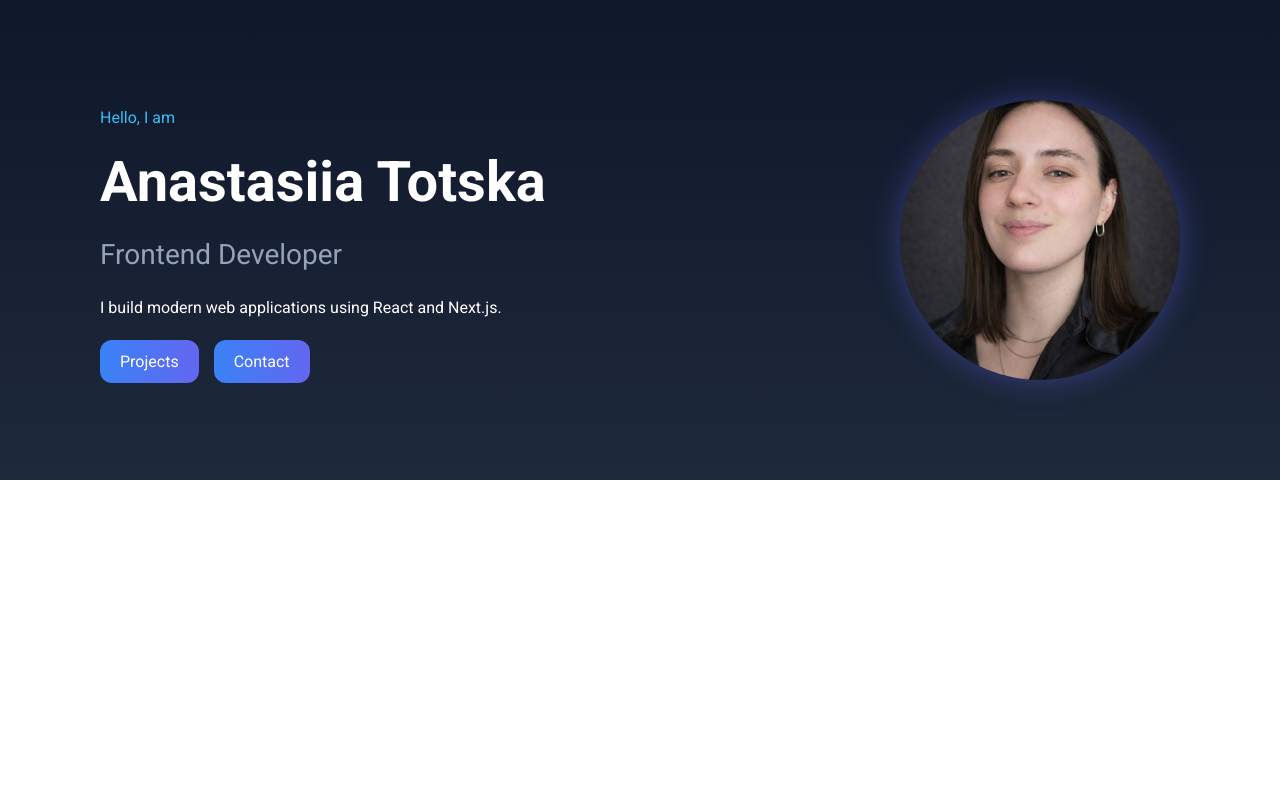
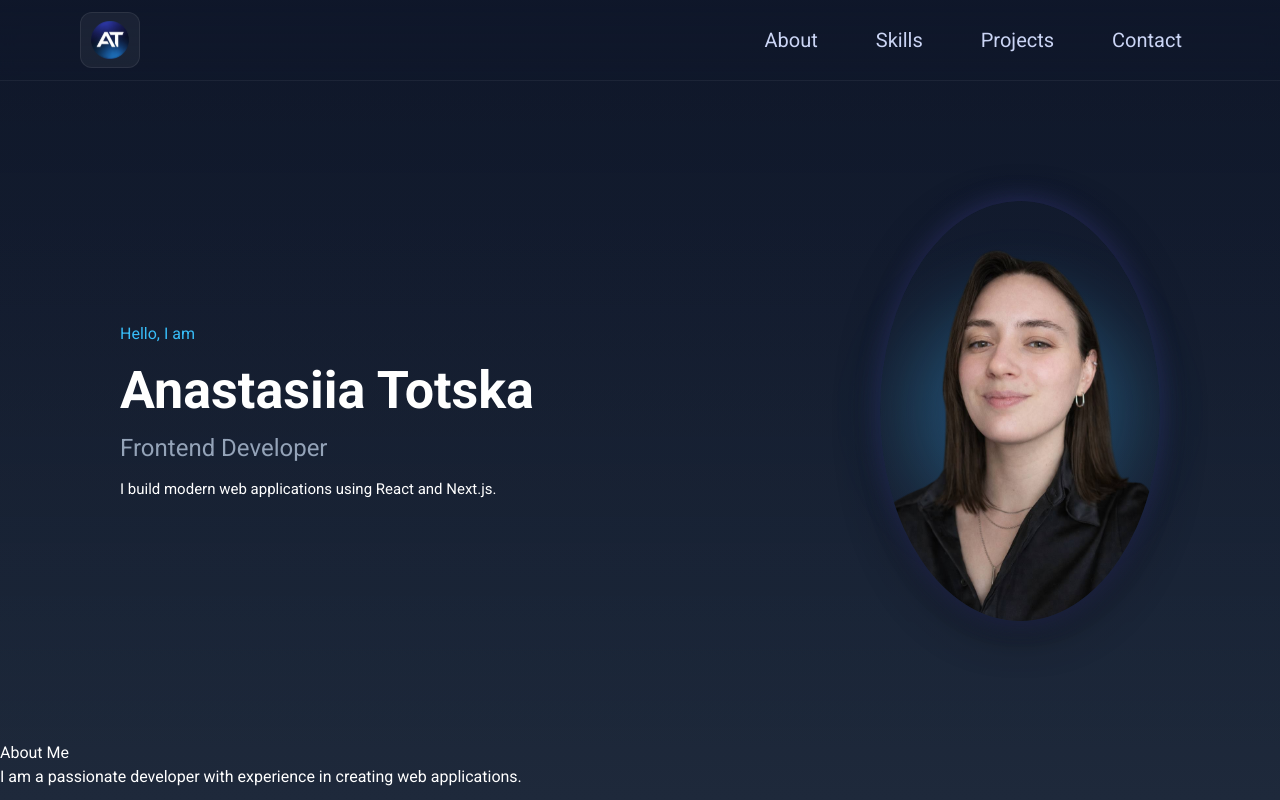
Before and after one commit to Anastasiia-git/anastasiia-totska.github.io, a Next.js app: page / in a window 1280 px wide. Built offline with nearby package versions, Linux system fonts and the light colour scheme.

Commit message:
add header

```diff
--- a/app/globals.css
+++ b/app/globals.css
@@ -1,21 +1,27 @@
 @import "tailwindcss";
 
 :root {
-  --background: #ffffff;
-  --foreground: linear-gradient(180deg, #0f172a, #020617);
+  --background: linear-gradient(180deg, #0f172a 0%, #1e293b 100%);
+  --foreground: #ffffff;
 }
 
-@media (prefers-color-scheme: dark) {
-  :root {
-    --background: #0a0a0a;
-    --foreground: #ededed;
-  }
-}
-
-body {
+html,
+body,
+#__next {
+  margin: 0;
+  padding: 0;
+  height: 100%;
+  min-height: 100%;
   color: var(--foreground);
-  background: var(--background);
   font-family: var(--font-roboto), sans-serif;
   -webkit-font-smoothing: antialiased;
   -moz-osx-font-smoothing: grayscale;
 }
+
+body,
+#__next {
+  background: linear-gradient(180deg, #0f172a 0%, #1e293b 100%);
+  background-repeat: no-repeat;
+  background-attachment: fixed;
+  background-size: cover;
+}
--- a/app/page.tsx
+++ b/app/page.tsx
@@ -1,5 +1,6 @@
 import About from "@/sections/About/About";
 import Contact from "@/sections/Contact/Contact";
+import Header from "@/sections/Header/Header";
 import Hero from "@/sections/Hero/Hero";
 import Projects from "@/sections/Projects/Projects";
 import Skills from "@/sections/Skills/Skills";
@@ -7,8 +8,9 @@ import Skills from "@/sections/Skills/Skills";
 export default function Home() {
   return (
     <main>
+      <Header />
       <Hero />
-      {/* <About /> */}
+      <About />
       {/* <Projects /> */}
       {/* <Skills /> */}
       {/* <Contact /> */}
--- /dev/null
+++ b/sections/Header/Header.module.css
@@ -0,0 +1,101 @@
+.header {
+  position: sticky;
+  top: 0;
+  z-index: 100;
+  display: flex;
+  align-items: center;
+  justify-content: space-between;
+  flex-wrap: wrap;
+  min-height: 70px;
+  padding: 10px 16px;
+  background: linear-gradient(
+    180deg,
+    rgba(15, 23, 42, 0.9),
+    rgba(15, 23, 42, 0.7)
+  );
+  backdrop-filter: blur(8px);
+  -webkit-backdrop-filter: blur(8px);
+  border-bottom: 1px solid rgba(255, 255, 255, 0.06);
+}
+
+.logo {
+  display: flex;
+  align-items: center;
+  gap: 8px;
+  padding: 8px 10px;
+  border-radius: 12px;
+  background: rgba(255, 255, 255, 0.05);
+  border: 1px solid rgba(255, 255, 255, 0.08);
+
+  transition:
+    transform 0.2s ease,
+    box-shadow 0.2s ease;
+}
+
+.logo:hover {
+  transform: translateY(-2px);
+  box-shadow: 0 6px 18px rgba(59, 130, 246, 0.4);
+}
+
+.logo img {
+  width: 32px;
+  height: 32px;
+}
+
+.nav {
+  display: flex;
+  flex-wrap: wrap;
+  justify-content: center;
+  gap: 8px;
+  list-style: none;
+  padding: 0;
+  margin: 0;
+}
+
+.nav a {
+  text-decoration: none;
+  color: #cbd5f5;
+  font-size: 16px;
+  padding: 6px 10px;
+  border-radius: 8px;
+  white-space: nowrap;
+  transition: all 0.2s ease;
+}
+.nav a:hover {
+  color: white;
+  background: rgba(255, 255, 255, 0.08);
+}
+
+@media (min-width: 768px) {
+  .header {
+    padding: 12px 40px;
+  }
+  .nav {
+    gap: 16px;
+  }
+  .nav a {
+    font-size: 18px;
+    padding: 8px 14px;
+  }
+  .logo img {
+    width: 36px;
+    height: 36px;
+  }
+}
+
+@media (min-width: 1024px) {
+  .header {
+    padding: 12px 80px;
+  }
+  .nav {
+    gap: 22px;
+  }
+  .nav a {
+    font-size: 20px;
+    padding: 10px 18px;
+  }
+  .logo img {
+    width: 38px;
+    height: 38px;
+  }
+}
--- /dev/null
+++ b/sections/Header/Header.tsx
@@ -0,0 +1,37 @@
+import css from "./Header.module.css";
+import Link from "next/link";
+import Image from "next/image";
+
+function Header() {
+  return (
+    <header className={css.header}>
+      <Link href="/" className={css.logo}>
+        <Image
+          src="/favicon.svg"
+          alt="Anastasiia Totska logo"
+          width={40}
+          height={40}
+          priority
+        />
+      </Link>
+      <nav>
+        <ul className={css.nav}>
+          <li>
+            <Link href="#about">About</Link>
+          </li>
+          <li>
+            <Link href="#skills">Skills</Link>
+          </li>
+          <li>
+            <Link href="#projects">Projects</Link>
+          </li>
+          <li>
+            <Link href="#contact">Contact</Link>
+          </li>
+        </ul>
+      </nav>
+    </header>
+  );
+}
+
+export default Header;
--- a/sections/Hero/Hero.module.css
+++ b/sections/Hero/Hero.module.css
@@ -1,137 +1,144 @@
 .hero {
   font-family: var(--font-inter), sans-serif;
-  /* min-height: 100vh; */
   display: flex;
-  gap: 20px;
+  flex-direction: column;
   align-items: center;
-  justify-content: space-between;
-  /* flex-wrap: wrap; */
-  background: linear-gradient(180deg, #0f172a 0%, #1e293b 100%);
-  color: white;
-  padding: 100px;
+  text-align: center;
+  gap: 30px;
+  padding: 60px 20px;
+  background: linear-gradient(
+    180deg,
+    rgba(15, 23, 42, 0.35) 0%,
+    rgba(30, 41, 59, 0.25) 100%
+  );
 }
 
 .left {
-  /* max-width: 500px; */
-  /* flex: 1 1 300px; */
+  display: flex;
+  flex-direction: column;
+  align-items: center;
+}
+
+.right {
+  display: flex;
+  justify-content: center;
+  flex-shrink: 0;
+}
+
+/* wrapper для glow */
+
+.avatarWrapper {
+  position: relative;
+
+  display: flex;
+  align-items: center;
+  justify-content: center;
+}
+
+/* glow circle */
+
+.avatarWrapper::before {
+  content: "";
+  position: absolute;
+
+  width: 180px;
+  height: 180px;
+
+  border-radius: 50%;
+
+  background: radial-gradient(
+    circle,
+    rgba(99, 102, 241, 0.45),
+    rgba(56, 189, 248, 0.25),
+    transparent 70%
+  );
+
+  filter: blur(25px);
+  z-index: 0;
+}
+
+/* avatar */
+
+.avatar {
+  position: relative;
+  z-index: 1;
+
+  width: 160px;
+  height: auto;
+
+  border-radius: 50%;
+
+  box-shadow:
+    0 10px 40px rgba(0, 0, 0, 0.5),
+    0 0 25px rgba(99, 102, 241, 0.35);
+
+  transition: transform 0.35s ease;
+}
+
+.avatar:hover {
+  transform: scale(1.05);
 }
 
 .intro {
   color: #38bdf8;
   font-weight: 500;
+  margin-bottom: 6px;
 }
 
 .title {
-  font-size: 56px;
+  font-size: 28px;
   font-weight: 700;
-  margin: 10px 0;
 }
 
 .role {
-  font-size: 28px;
+  font-size: 18px;
   color: #94a3b8;
-  margin-bottom: 20px;
+  margin-bottom: 12px;
 }
 
 .description {
-  margin-bottom: 30px;
+  font-size: 15px;
+  max-width: 420px;
 }
 
-.buttons a {
-  margin-right: 15px;
-  margin-bottom: 10px;
-  padding: 12px 20px;
-  border-radius: 12px;
-  background: linear-gradient(90deg, #3b82f6, #6366f1);
-  color: white;
-  text-decoration: none;
-  font-weight: 500;
-  backdrop-filter: blur(6px);
-  -webkit-backdrop-filter: blur(6px);
-  transition:
-    transform 0.2s ease,
-    box-shadow 0.2s ease;
+@media (min-width: 768px) {
+  .hero {
+    flex-direction: row;
+    justify-content: space-between;
+    align-items: center;
+    text-align: left;
+    padding: 80px 60px;
+  }
+  .left {
+    align-items: flex-start;
+  }
+  .avatar {
+    width: 220px;
+  }
+  .avatarWrapper::before {
+    width: 240px;
+    height: 240px;
+  }
+  .title {
+    font-size: 40px;
+  }
 }
 
-.buttons a:hover {
-  transform: translateY(-3px);
-  box-shadow: 0 8px 15px rgba(0, 0, 0, 0.5);
-  background: linear-gradient(90deg, #3b82f6, #6365f191);
-}
-
-.right {
-  /* flex: 1 1 280px; */
-  display: flex;
-  justify-content: center;
-  /* margin-top: 30px; */
-}
-
-.right img {
-  width: 100%;
-  max-width: 280px; /* десктоп */
-  height: auto; /* зберігає пропорції */
-  border-radius: 50%;
-  box-shadow: 0 0 30px rgba(99, 102, 241, 0.4);
-  transition: transform 0.3s ease;
-}
-
-.right img:hover {
-  transform: scale(1.05);
-}
-
-/* ---------- MEDIA QUERIES ---------- */
-
-/* планшети та маленькі десктопи */
-@media (max-width: 1024px) {
+@media (min-width: 1024px) {
+  .hero {
+    padding: 120px 120px;
+  }
   .title {
-    font-size: 48px;
+    font-size: 52px;
   }
-
   .role {
     font-size: 24px;
   }
-
-  .right img {
-    /* max-width: 220px; */
+  .avatar {
+    width: 280px;
+  }
+  .avatarWrapper::before {
+    width: 300px;
+    height: 300px;
   }
 }
-
-/* планшети та великі телефони */
-@media (max-width: 768px) {
-  .hero {
-    flex-direction: column;
-    align-items: center;
-    text-align: center;
-  }
-
-  .left {
-    max-width: 100%;
-  }
-
-  .right {
-    margin-top: 20px;
-  }
-
-  .right img {
-    max-width: 200px;
-  }
-}
-
-/* мобільні телефони */
-@media (max-width: 480px) {
-  .title {
-    font-size: 36px;
-  }
-
-  .role {
-    font-size: 20px;
-  }
-
-  .description {
-    font-size: 16px;
-  }
-
-  .right img {
-    /* max-width: 160px; */
-  }
-}
--- a/sections/Hero/Hero.tsx
+++ b/sections/Hero/Hero.tsx
@@ -1,5 +1,5 @@
+import Image from "next/image";
 import styles from "./Hero.module.css";
-import Image from "next/image";
 
 const Hero = () => {
   return (
@@ -11,21 +11,19 @@ const Hero = () => {
         <p className={styles.description}>
           I build modern web applications using React and Next.js.
         </p>
-
-        <div className={styles.buttons}>
-          <a href="#projects">Projects</a>
-          <a href="#contact">Contact</a>
-        </div>
       </div>
 
       <div className={styles.right}>
-        <Image
-          src="/avatar.png"
-          alt="Anastasiia Totska"
-          width={300}
-          height={300}
-          priority
-        />
+        <div className={styles.avatarWrapper}>
+          <Image
+            src="/avatar.png"
+            alt="Anastasiia Totska"
+            priority
+            className={styles.avatar}
+            width={280}
+            height={280}
+          />
+        </div>
       </div>
     </section>
   );
```
Also changed, not shown: public/avatar.png, 1 other file (tests, documents, lock files or other folders).
